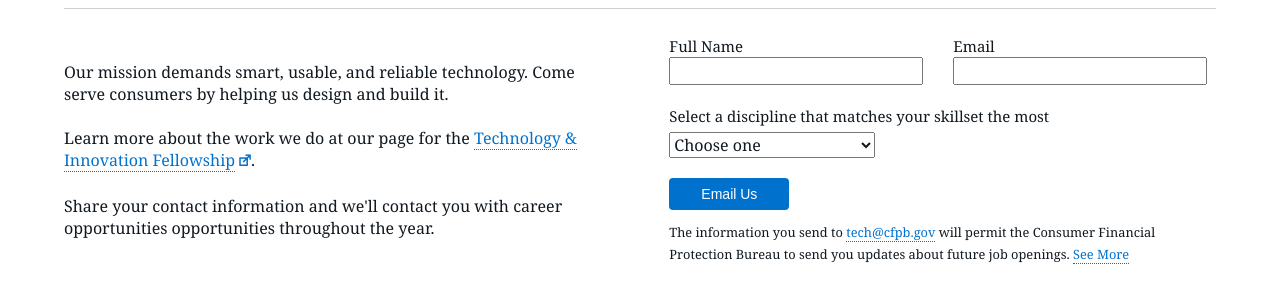
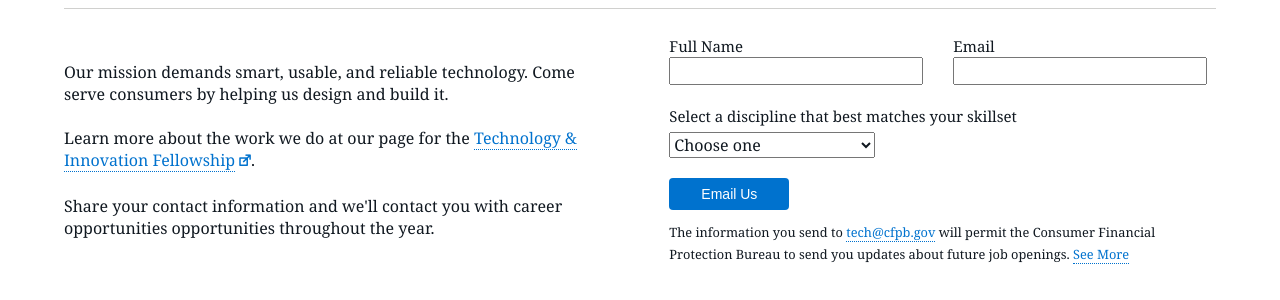
Before and after one commit to cfpb/cfpb.github.io, a Jekyll site: the page built from index.html, in a window 1280 px wide and 900 px high, scrolled down 1578 px. Shown: the part 154-454 px from the top of the window. Built offline with Jekyll 4.4.1, drawn with Linux system fonts in a browser that asks for light colours; nearby versions of some CDN libraries; some web fonts are replaced.

Commit message:
reword matches line

```diff
--- a/index.html
+++ b/index.html
@@ -259,7 +259,7 @@
 
                             <div class="recruit_chunk recruit_chunk__discipline">
                                 <label class="recruit_discipline" for="discipline">
-                                    Select a discipline that matches your skillset the most
+                                    Select a discipline that best matches your skillset
                                 </label>
                                 <select id="discipline" name="discipline" class="js-recruit-discipline">
                                     <option value="">Choose one</option>
```
